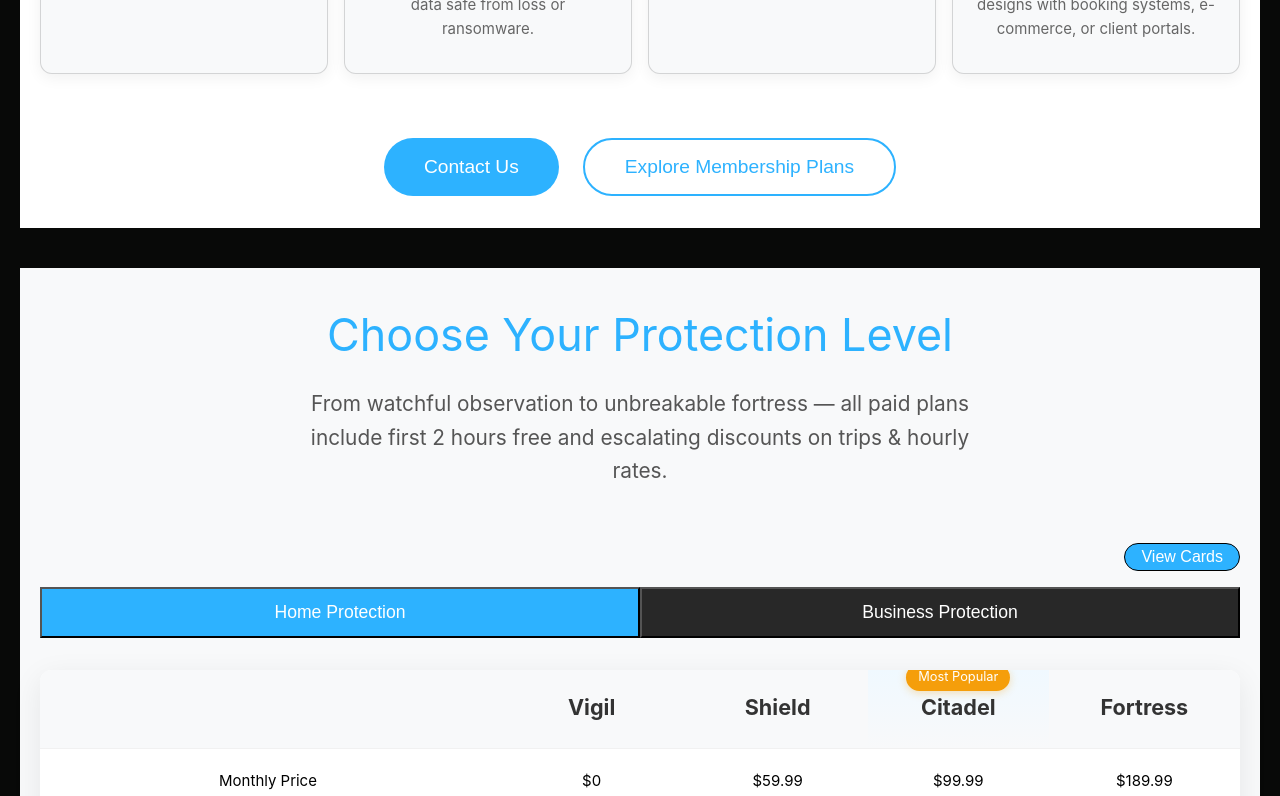
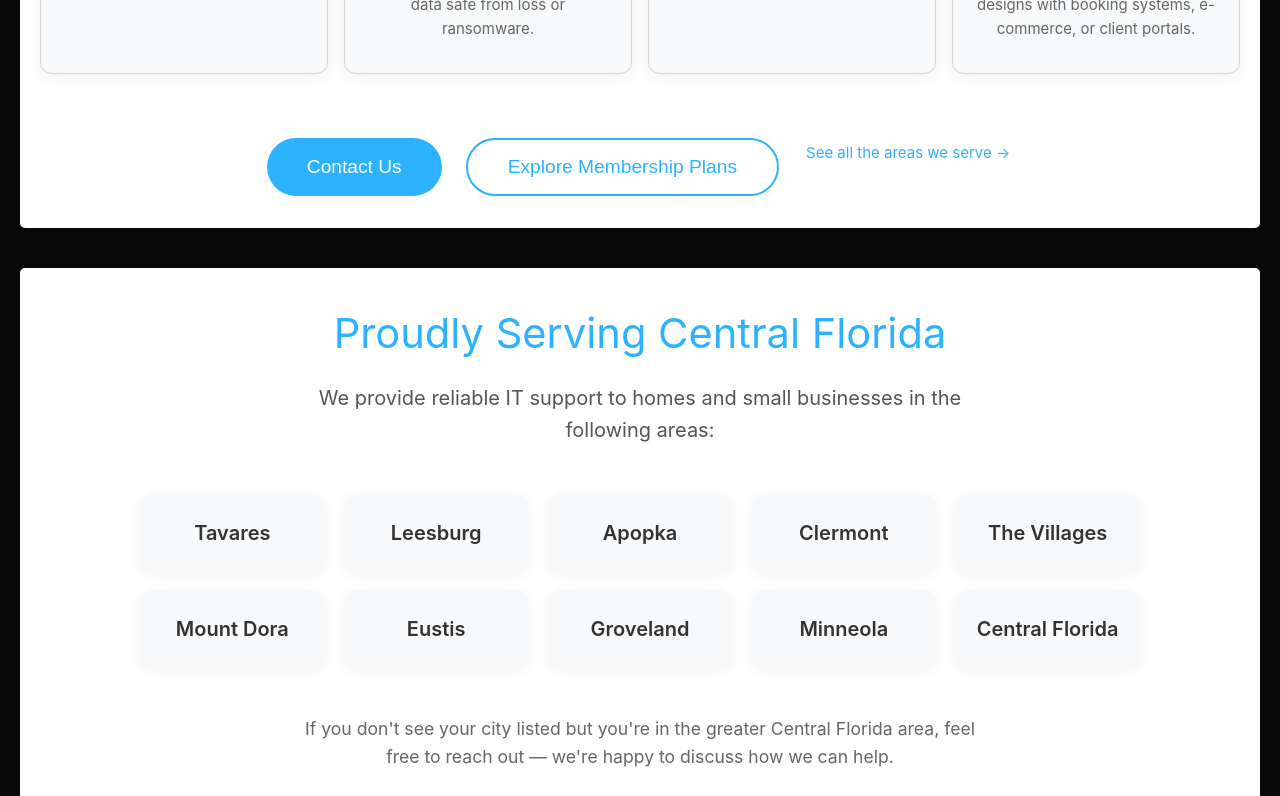
Before and after one commit to DurbanD/Warden-Technology-Website, a Vue app: page / in a window 1280 px wide. Shown: the part 2660-3456 px from the top of the page. Built offline with nearby package versions, Linux system fonts and the light colour scheme.

Commit message:
Added Service Location Section and updated sitemap.xml

```diff
--- a/src/assets/base.css
+++ b/src/assets/base.css
@@ -17,6 +17,7 @@
 
   --icon-size: 1.5rem;
   --section-padding: 2rem 1rem;
+  --section-border-radius: 5px;
 }
 
 /* semantic color variables for this project */
--- a/src/components/Sections/ContactSection.vue
+++ b/src/components/Sections/ContactSection.vue
@@ -189,7 +189,7 @@ const handleSubmit = async () => {
   padding: var(--section-padding);
   background: var(--gray-light, #f8f9fa);
   text-align: center;
-  border-radius: 5px;
+  border-radius: var(--section-border-radius);
 }
 
 .container {
--- a/src/components/Sections/FAQSection.vue
+++ b/src/components/Sections/FAQSection.vue
@@ -59,7 +59,7 @@ const faqItems = [
   padding: var(--section-padding);
   background: white;
   text-align: center;
-  border-radius: 5px;
+  border-radius: var(--section-border-radius);
   margin-bottom: var(--section-gap);
 }
 
--- a/src/components/Sections/HeroSection.vue
+++ b/src/components/Sections/HeroSection.vue
@@ -76,7 +76,7 @@ const scrollTo = (id) => {
   color: white;                    /* Base text color for the whole section */
   overflow: hidden;
   border: 1px solid rgba(255, 255, 255, 0.88);
-  border-radius: 5px;
+  border-radius: var(--section-border-radius);
   margin-bottom: var(--section-gap);
 }
 
--- a/src/components/Sections/PricingSection.vue
+++ b/src/components/Sections/PricingSection.vue
@@ -92,6 +92,7 @@ onUnmounted(() => {
   background: var(--gray-light, #f8f9fa);
   text-align: center;
   margin-bottom: var(--section-gap);
+  border-radius: var(--section-border-radius);
 }
 
 .container {
--- /dev/null
+++ b/src/components/Sections/ServiceAreas.vue
@@ -0,0 +1,87 @@
+<!-- src/components/sections/ServiceAreas.vue -->
+<template>
+  <section id="service-areas" class="service-areas-section">
+    <div class="container">
+      <h2 class="section-title">Proudly Serving Central Florida</h2>
+      <p class="section-subtitle">
+        We provide reliable IT support to homes and small businesses in the following areas:
+      </p>
+
+      <div class="areas-grid">
+        <div class="area-card">Tavares</div>
+        <div class="area-card">Leesburg</div>
+        <div class="area-card">Apopka</div>
+        <div class="area-card">Clermont</div>
+        <div class="area-card">The Villages</div>
+        <div class="area-card">Mount Dora</div>
+        <div class="area-card">Eustis</div>
+        <div class="area-card">Groveland</div>
+        <div class="area-card">Minneola</div>
+        <div class="area-card">Central Florida</div>
+      </div>
+
+      <p class="service-note">
+        If you don't see your city listed but you're in the greater Central Florida area,
+        feel free to reach out — we're happy to discuss how we can help.
+      </p>
+    </div>
+  </section>
+</template>
+
+<script setup>
+// No script needed for now
+</script>
+
+<style scoped>
+.service-areas-section {
+  padding: var(--section-padding);
+  margin-bottom: var(--section-gap);
+  background: white;
+  text-align: center;
+  border-radius: var(--section-border-radius);
+}
+
+.section-title {
+  font-size: 2.6rem;
+  margin-bottom: 1rem;
+  color: var(--primary, #2563eb);
+}
+
+.section-subtitle {
+  font-size: 1.25rem;
+  max-width: 700px;
+  margin: 0 auto 3rem;
+  color: #555;
+}
+
+.areas-grid {
+  display: grid;
+  grid-template-columns: repeat(auto-fit, minmax(180px, 1fr));
+  gap: 1.2rem;
+  max-width: 1000px;
+  margin: 0 auto 3rem;
+}
+
+.area-card {
+  background: var(--gray-light, #f8f9fa);
+  padding: 1.4rem 1rem;
+  border-radius: 12px;
+  font-size: 1.25rem;
+  font-weight: 600;
+  color: #333;
+  box-shadow: 0 4px 15px rgba(0,0,0,0.05);
+  transition: transform 0.2s;
+}
+
+.area-card:hover {
+  transform: translateY(-4px);
+}
+
+.service-note {
+  font-size: 1.1rem;
+  color: #666;
+  max-width: 700px;
+  margin: 0 auto;
+  line-height: 1.6;
+}
+</style>
--- a/src/components/Sections/ServicesSection.vue
+++ b/src/components/Sections/ServicesSection.vue
@@ -95,6 +95,7 @@
         <button class="secondary-button" @click="scrollTo('#pricing')">
           Explore Membership Plans
         </button>
+        <router-link to="#service-areas">See all the areas we serve →</router-link>
       </div>
     </div>
   </section>
@@ -112,6 +113,7 @@ const scrollTo = (id) => {
   background: white;
   text-align: center;
   margin-bottom: var(--section-gap);
+  border-radius: var(--section-border-radius);
 }
 
 .container {
--- a/src/components/Sections/WhySection.vue
+++ b/src/components/Sections/WhySection.vue
@@ -55,7 +55,7 @@ const scrollTo = (id) => {
     text-align: center;
     margin-bottom: var(--section-gap);
     border: 1px solid var(--white-soft);
-    border-radius: 5px;
+    border-radius: var(--section-border-radius);
 }
 
 .container {
--- a/src/views/HomeView.vue
+++ b/src/views/HomeView.vue
@@ -5,6 +5,7 @@ import ServicesSection from '../components/Sections/ServicesSection.vue';
 import PricingSection from '../components/Sections/PricingSection.vue';
 import FAQSection from '../components/Sections/FAQSection.vue';
 import ContactSection from '../components/Sections/ContactSection.vue';
+import ServiceAreas from '../components/Sections/ServiceAreas.vue';
 </script>
 
 <template>
@@ -14,6 +15,7 @@ import ContactSection from '../components/Sections/ContactSection.vue';
       <HeroSection />
       <WhySection />
       <ServicesSection />
+      <ServiceAreas />
       <PricingSection />
       <FAQSection />
       <ContactSection />
```
Also changed, not shown: 1 other file (tests, documents, lock files or other folders).
